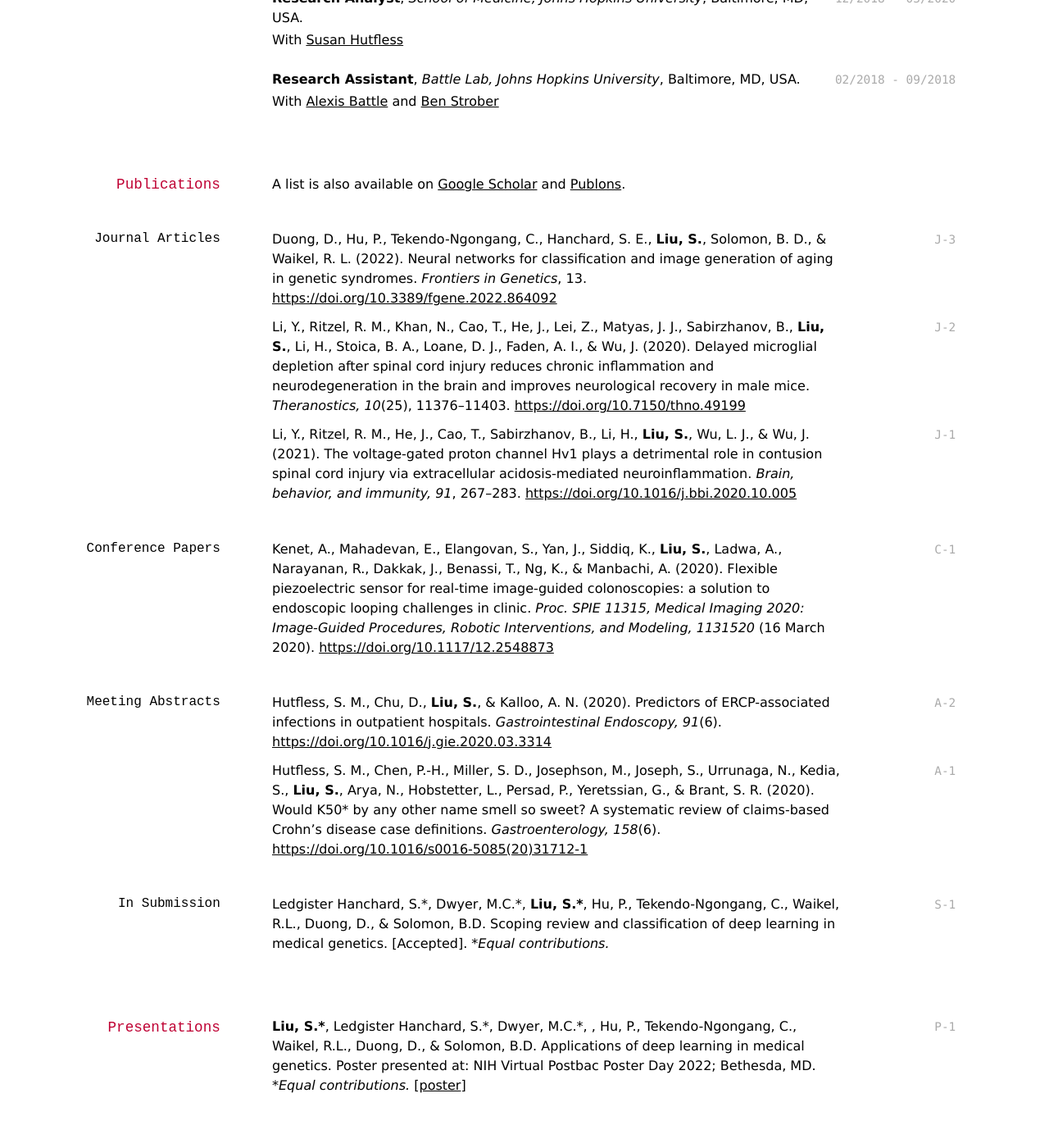
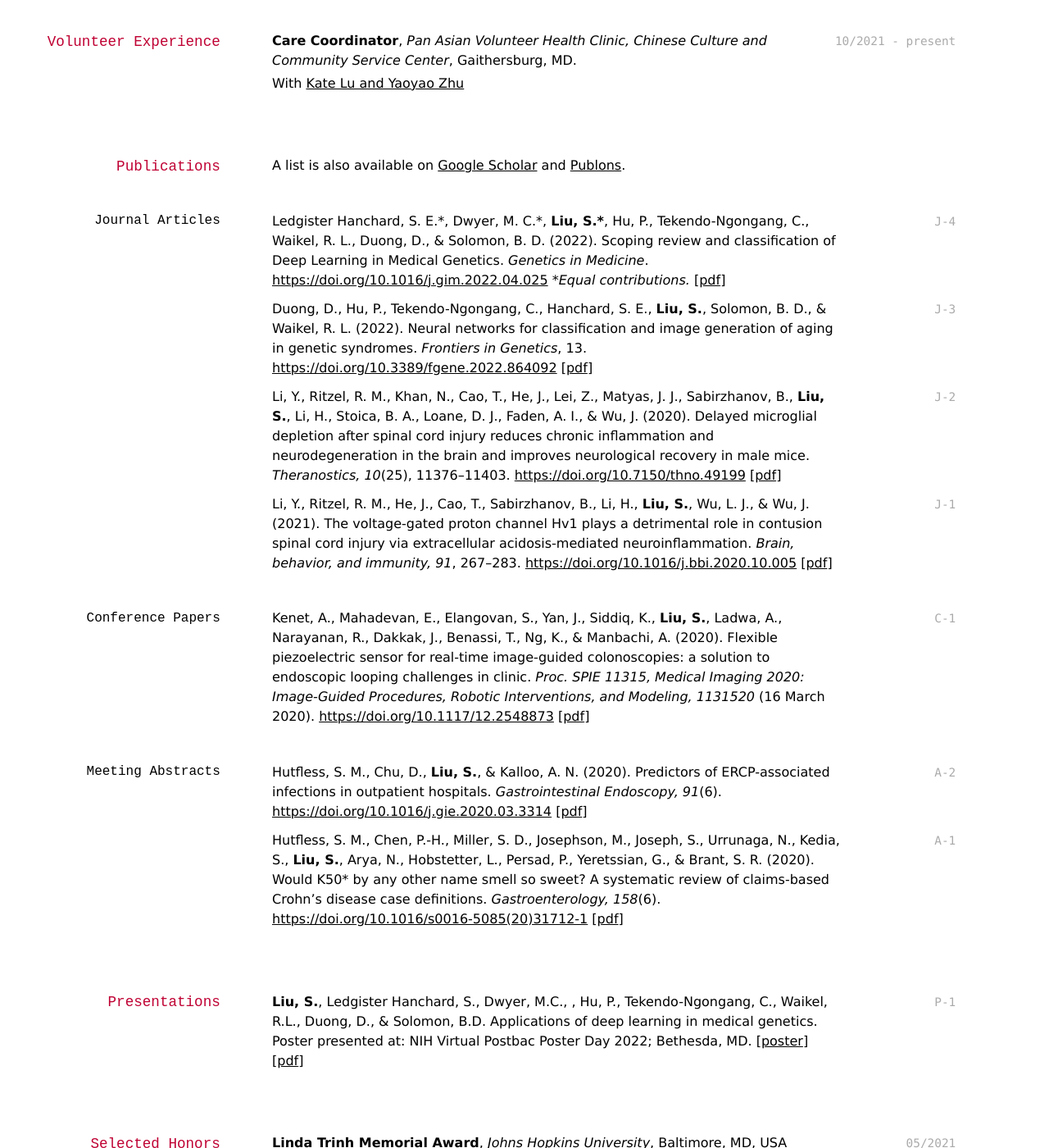
Before and after one commit to simonliu99/cv, a Jekyll site: the page built from index.md, in a window 1280 px wide and 1400 px high, scrolled down 1193 px. Shown: the whole window at 82% size. Built offline with Jekyll 4.4.1, drawn with Linux system fonts in a browser that asks for light colours; some of the changed text lies outside the part shown.

Commit message:
Update scoping review citation and add PDF links

```diff
--- a/index.md
+++ b/index.md
@@ -66,9 +62,16 @@ I am a member of the [Medical Genomics Unit](https://www.genome.gov/staff/Benjam
 **Research Analyst**, *School of Medicine, Johns Hopkins University*, Baltimore, MD, USA.
 - With [Susan Hutfless](https://scholar.google.com/citations?user=NFgm82IAAAAJ&hl=en&oi=ao)
 
-`02/2018 - 09/2018`
+<!-- `02/2018 - 09/2018`
 **Research Assistant**, *Battle Lab, Johns Hopkins University*, Baltimore, MD, USA.
-- With [Alexis Battle](https://scholar.google.com/citations?user=yPOT9K0AAAAJ&hl=en&oi=ao) and [Ben Strober](https://scholar.google.com/citations?user=nrRHpcwAAAAJ&hl=en)
+- With [Alexis Battle](https://scholar.google.com/citations?user=yPOT9K0AAAAJ&hl=en&oi=ao) and [Ben Strober](https://scholar.google.com/citations?user=nrRHpcwAAAAJ&hl=en) -->
+
+
+## Volunteer Experience
+
+`10/2021 - present`
+**Care Coordinator**, *Pan Asian Volunteer Health Clinic, Chinese Culture and Community Service Center*, Gaithersburg, MD.
+- With [Kate Lu and Yaoyao Zhu](https://www.ccacchealth.org/staff)
 
 
 ## Publications
@@ -77,38 +80,41 @@ A list is also available on [Google Scholar](https://scholar.google.com/citation
 
 ### Journal Articles
 
+`J-4`
+Ledgister Hanchard, S. E.\*, Dwyer, M. C.\*, **Liu, S.\***, Hu, P., Tekendo-Ngongang, C., Waikel, R. L., Duong, D., & Solomon, B. D. (2022). Scoping review and classification of Deep Learning in Medical Genetics. *Genetics in Medicine*. [https://doi.org/10.1016/j.gim.2022.04.025](https://doi.org/10.1016/j.gim.2022.04.025) \**Equal contributions.* [[pdf](https://simonliu.dev/files/cv/liu_j4_dl_in_medical_genetics.pdf)]
+
 `J-3`
-Duong, D., Hu, P., Tekendo-Ngongang, C., Hanchard, S. E., **Liu, S.**, Solomon, B. D., &amp; Waikel, R. L. (2022). Neural networks for classification and image generation of aging in genetic syndromes. *Frontiers in Genetics*, 13. <a href="https://doi.org/10.3389/fgene.2022.864092">https://doi.org/10.3389/fgene.2022.864092</a>
+Duong, D., Hu, P., Tekendo-Ngongang, C., Hanchard, S. E., **Liu, S.**, Solomon, B. D., & Waikel, R. L. (2022). Neural networks for classification and image generation of aging in genetic syndromes. *Frontiers in Genetics*, 13. [https://doi.org/10.3389/fgene.2022.864092](https://doi.org/10.3389/fgene.2022.864092) [[pdf](https://simonliu.dev/files/cv/liu_j3_aging_in_genetic_syndromes.pdf)]
 
 `J-2`
-Li, Y., Ritzel, R. M., Khan, N., Cao, T., He, J., Lei, Z., Matyas, J. J., Sabirzhanov, B., **Liu, S.**, Li, H., Stoica, B. A., Loane, D. J., Faden, A. I., & Wu, J. (2020). Delayed microglial depletion after spinal cord injury reduces chronic inflammation and neurodegeneration in the brain and improves neurological recovery in male mice. *Theranostics, 10*(25), 11376–11403. [https://doi.org/10.7150/thno.49199](https://doi.org/10.7150/thno.49199)
+Li, Y., Ritzel, R. M., Khan, N., Cao, T., He, J., Lei, Z., Matyas, J. J., Sabirzhanov, B., **Liu, S.**, Li, H., Stoica, B. A., Loane, D. J., Faden, A. I., & Wu, J. (2020). Delayed microglial depletion after spinal cord injury reduces chronic inflammation and neurodegeneration in the brain and improves neurological recovery in male mice. *Theranostics, 10*(25), 11376–11403. [https://doi.org/10.7150/thno.49199](https://doi.org/10.7150/thno.49199) [[pdf](https://simonliu.dev/files/cv/liu_j2_delayed_microglial_depletion.pdf)]
 
 `J-1`
-Li, Y., Ritzel, R. M., He, J., Cao, T., Sabirzhanov, B., Li, H., **Liu, S.**, Wu, L. J., & Wu, J. (2021). The voltage-gated proton channel Hv1 plays a detrimental role in contusion spinal cord injury via extracellular acidosis-mediated neuroinflammation. *Brain, behavior, and immunity, 91*, 267–283. [https://doi.org/10.1016/j.bbi.2020.10.005](https://doi.org/10.1016/j.bbi.2020.10.005)
+Li, Y., Ritzel, R. M., He, J., Cao, T., Sabirzhanov, B., Li, H., **Liu, S.**, Wu, L. J., & Wu, J. (2021). The voltage-gated proton channel Hv1 plays a detrimental role in contusion spinal cord injury via extracellular acidosis-mediated neuroinflammation. *Brain, behavior, and immunity, 91*, 267–283. [https://doi.org/10.1016/j.bbi.2020.10.005](https://doi.org/10.1016/j.bbi.2020.10.005) [[pdf](https://simonliu.dev/files/cv/liu_j1_proton_channel_hv1.pdf)]
 
 ### Conference Papers
 
 `C-1`
-Kenet, A., Mahadevan, E., Elangovan, S., Yan, J., Siddiq, K., **Liu, S.**, Ladwa, A., Narayanan, R., Dakkak, J., Benassi, T., Ng, K., & Manbachi, A. (2020). Flexible piezoelectric sensor for real-time image-guided colonoscopies: a solution to endoscopic looping challenges in clinic. *Proc. SPIE 11315, Medical Imaging 2020: Image-Guided Procedures, Robotic Interventions, and Modeling, 1131520* (16 March 2020). [https://doi.org/10.1117/12.2548873](https://doi.org/10.1117/12.2548873)
+Kenet, A., Mahadevan, E., Elangovan, S., Yan, J., Siddiq, K., **Liu, S.**, Ladwa, A., Narayanan, R., Dakkak, J., Benassi, T., Ng, K., & Manbachi, A. (2020). Flexible piezoelectric sensor for real-time image-guided colonoscopies: a solution to endoscopic looping challenges in clinic. *Proc. SPIE 11315, Medical Imaging 2020: Image-Guided Procedures, Robotic Interventions, and Modeling, 1131520* (16 March 2020). [https://doi.org/10.1117/12.2548873](https://doi.org/10.1117/12.2548873) [[pdf](https://simonliu.dev/files/cv/liu_c1_flexible_piezoelectric_sensor.pdf)]
 
 ### Meeting Abstracts
 
 `A-2`
-Hutfless, S. M., Chu, D., **Liu, S.**, & Kalloo, A. N. (2020). Predictors of ERCP-associated infections in outpatient hospitals. *Gastrointestinal Endoscopy, 91*(6). [https://doi.org/10.1016/j.gie.2020.03.3314](https://doi.org/10.1016/j.gie.2020.03.3314)
+Hutfless, S. M., Chu, D., **Liu, S.**, & Kalloo, A. N. (2020). Predictors of ERCP-associated infections in outpatient hospitals. *Gastrointestinal Endoscopy, 91*(6). [https://doi.org/10.1016/j.gie.2020.03.3314](https://doi.org/10.1016/j.gie.2020.03.3314) [[pdf](https://simonliu.dev/files/cv/liu_a2_ercp-associated_infections.pdf)]
 
 `A-1`
-Hutfless, S. M., Chen, P.-H., Miller, S. D., Josephson, M., Joseph, S., Urrunaga, N., Kedia, S., **Liu, S.**, Arya, N., Hobstetter, L., Persad, P., Yeretssian, G., & Brant, S. R. (2020). Would K50\* by any other name smell so sweet? A systematic review of claims-based Crohn's disease case definitions. *Gastroenterology, 158*(6). <a href="https://doi.org/10.1016/s0016-5085(20)31712-1">https://doi.org/10.1016/s0016-5085(20)31712-1</a>
+Hutfless, S. M., Chen, P.-H., Miller, S. D., Josephson, M., Joseph, S., Urrunaga, N., Kedia, S., **Liu, S.**, Arya, N., Hobstetter, L., Persad, P., Yeretssian, G., & Brant, S. R. (2020). Would K50\* by any other name smell so sweet? A systematic review of claims-based Crohn's disease case definitions. *Gastroenterology, 158*(6). <a href="https://doi.org/10.1016/s0016-5085(20)31712-1">https://doi.org/10.1016/s0016-5085(20)31712-1</a> [[pdf](https://simonliu.dev/files/cv/liu_a1_k50_crohns.pdf)]
 
-### In Submission
+<!-- ### In Submission -->
 
-`S-1`
-Ledgister Hanchard, S.\*, Dwyer, M.C.\*, **Liu, S.\***, Hu, P., Tekendo-Ngongang, C., Waikel, R.L., Duong, D., & Solomon, B.D. Scoping review and classification of deep learning in medical genetics. [Accepted]. \**Equal contributions.*
+<!-- `S-1` -->
+<!-- Ledgister Hanchard, S.\*, Dwyer, M.C.\*, **Liu, S.\***, Hu, P., Tekendo-Ngongang, C., Waikel, R.L., Duong, D., & Solomon, B.D. Scoping review and classification of deep learning in medical genetics. [Accepted]. \**Equal contributions.* -->
 
 
 ## Presentations
 
 `P-1`
-**Liu, S.\***, Ledgister Hanchard, S.\*, Dwyer, M.C.\*, , Hu, P., Tekendo-Ngongang, C., Waikel, R.L., Duong, D., & Solomon, B.D. Applications of deep learning in medical genetics. Poster presented at: NIH Virtual Postbac Poster Day 2022; Bethesda, MD. \**Equal contributions.* [[poster](https://event.fourwaves.com/ppd-2022/abstracts/b7d5529f-3892-45a1-8886-b1f687f57e54)]
+**Liu, S.**, Ledgister Hanchard, S., Dwyer, M.C., , Hu, P., Tekendo-Ngongang, C., Waikel, R.L., Duong, D., & Solomon, B.D. Applications of deep learning in medical genetics. Poster presented at: NIH Virtual Postbac Poster Day 2022; Bethesda, MD. [[poster](https://event.fourwaves.com/ppd-2022/abstracts/b7d5529f-3892-45a1-8886-b1f687f57e54)] [[pdf](https://simonliu.dev/files/cv/liu_p1_applications_of_dl.pdf)]
 
 
 ## Selected Honors
@@ -172,6 +178,12 @@ Sangana, Neha. **"[Conference highlights student startups in Md.](https://www.jh
 `08/2020 - 05/2021`
 **Course Assistant**, *Department of Computer Science, Johns Hopkins University*, Baltimore, MD, USA.
 
+`11/2019 - 12/2020`
+**Vice President of Finance**, *Alpha Kappa Psi, Rho Psi Chapter*, Baltimore, MD, USA
+
+`05/2019 - 11/2019`
+**Pledge Educator**, *Alpha Kappa Psi, Rho Psi Chapter*, Baltimore, MD, USA
+
 `04/2018 - 05/2021`
 **Head of Manufacturing**, [*Health 3D, LLC*](https://h3dprint.org), Baltimore, MD, USA.
 
@@ -179,7 +191,7 @@ Sangana, Neha. **"[Conference highlights student startups in Md.](https://www.jh
 ## Metadata
 
 This document lives online at [https://simonliu.dev/markdown-cv/](https://simonliu.dev/markdown-cv/).
-- A downloadable version can be found at [https://simonliu.dev/files/liu_cv.pdf](https://simonliu.dev/files/liu_cv.pdf).
+- A downloadable version can be found at [https://simonliu.dev/files/liu_cv.pdf](https://simonliu.dev/files/cv/liu_cv.pdf).
 
 Based on [markdown-cv](https://github.com/elipapa/markdown-cv) by
 [Eliseo Papa](https://elipapa.github.io/) with styles based on
```
Also changed, not shown: other parts of index.md (+4 -8 lines).
